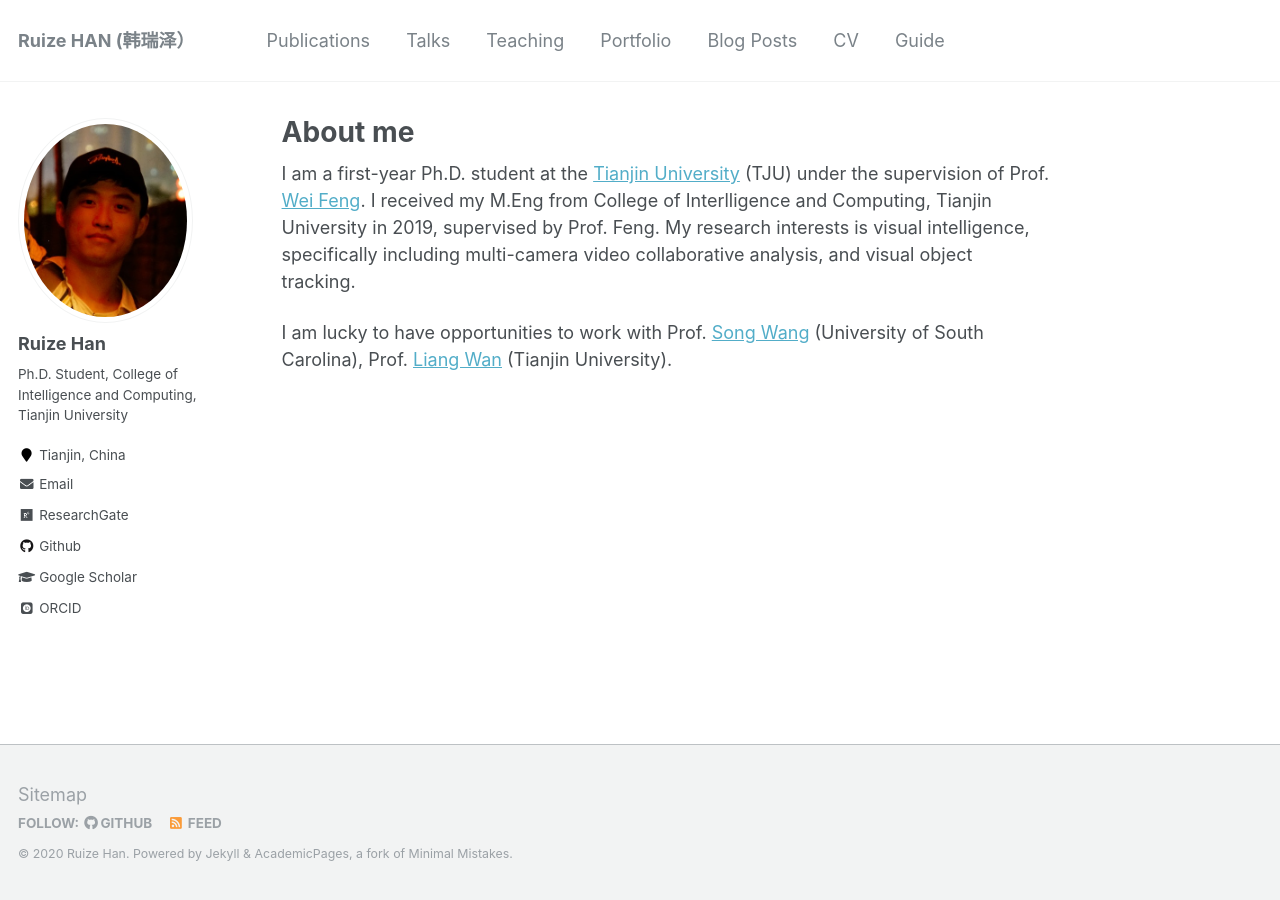
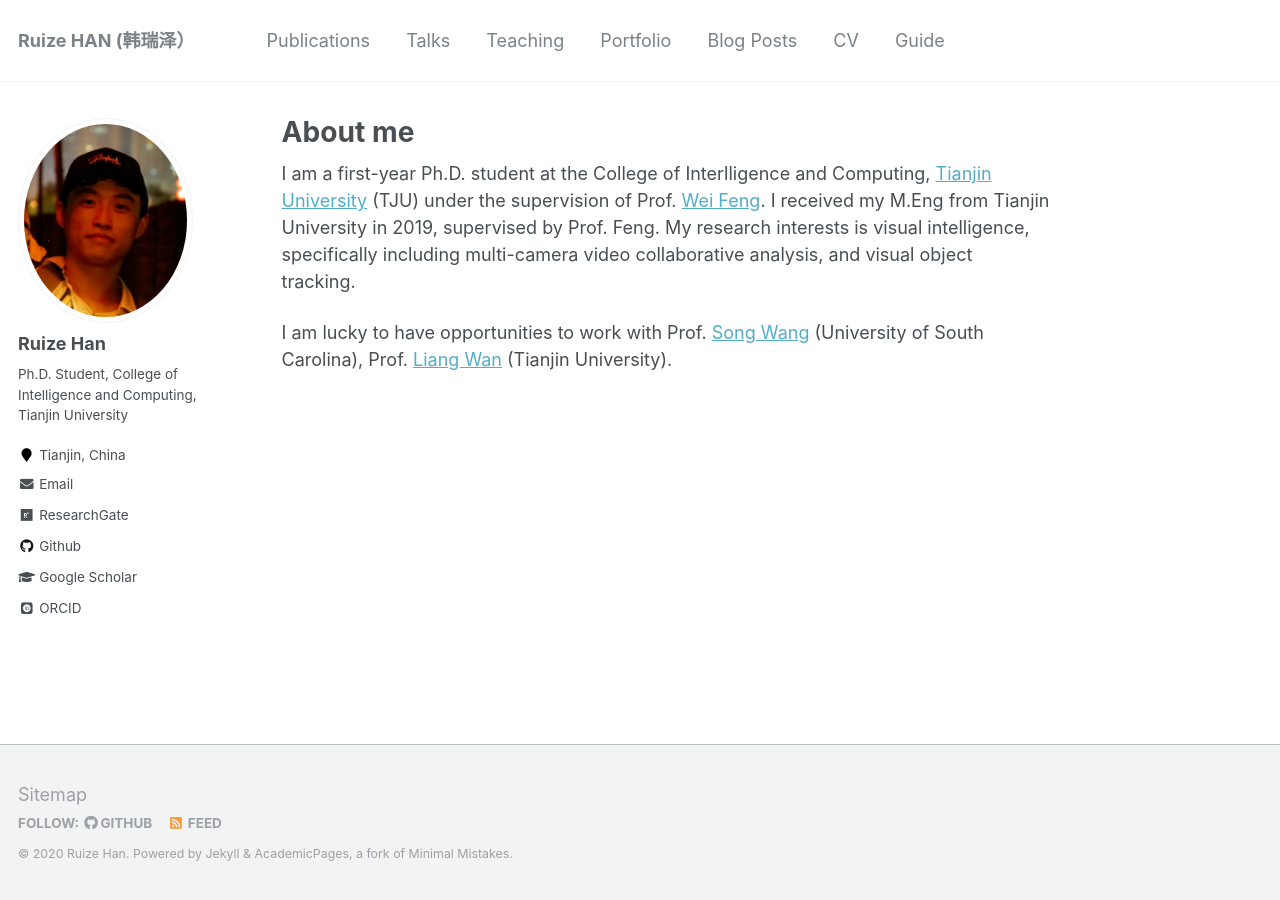
Before and after one commit to RuizeHan/RuizeHan.github.io, a Jekyll site: the page built from _pages/about.md, in a window 1280 px wide. Built offline with Jekyll 4.4.1, drawn with Linux system fonts in a browser that asks for light colours; some web fonts are replaced.

```diff
--- a/_pages/about.md
+++ b/_pages/about.md
@@ -8,7 +8,7 @@ redirect_from:
   - /about.html
 ---
 
-I am a first-year Ph.D. student at the [Tianjin University](http://www.tju.edu.cn/) (TJU) under the supervision of Prof. [Wei Feng](http://cic.tju.edu.cn/faculty/fengwei/index.html). I received my M.Eng from College of Interlligence and Computing, Tianjin University in 2019, supervised by Prof. Feng.
+I am a first-year Ph.D. student at the College of Interlligence and Computing, [Tianjin University](http://www.tju.edu.cn/) (TJU) under the supervision of Prof. [Wei Feng](http://cic.tju.edu.cn/faculty/fengwei/index.html). I received my M.Eng from Tianjin University in 2019, supervised by Prof. Feng.
 My research interests is visual intelligence, specifically including multi-camera video collaborative analysis, and visual object tracking.
 
 I am lucky to have opportunities to work with Prof. [Song Wang](https://cse.sc.edu/~songwang/) (University of South Carolina), Prof. [Liang Wan](http://cic.tju.edu.cn/faculty/lwan/index.html) (Tianjin University).
```
